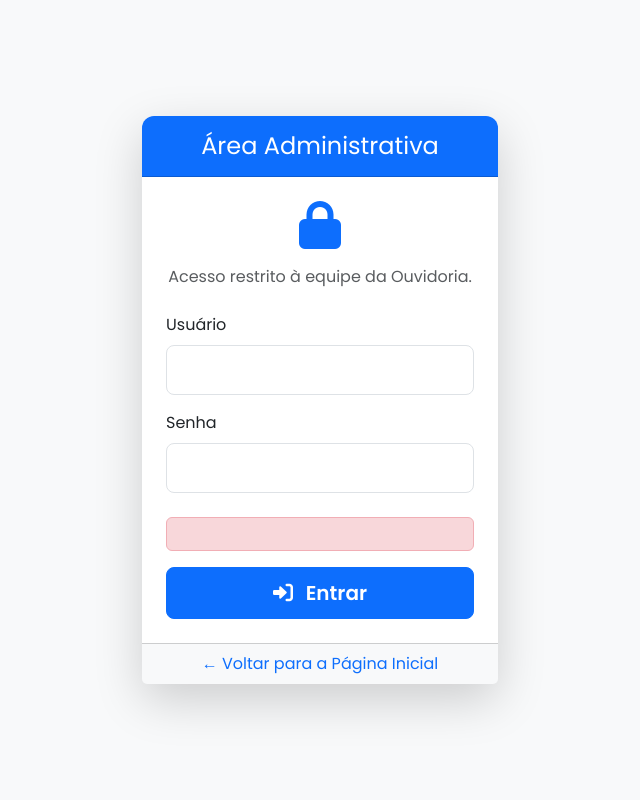
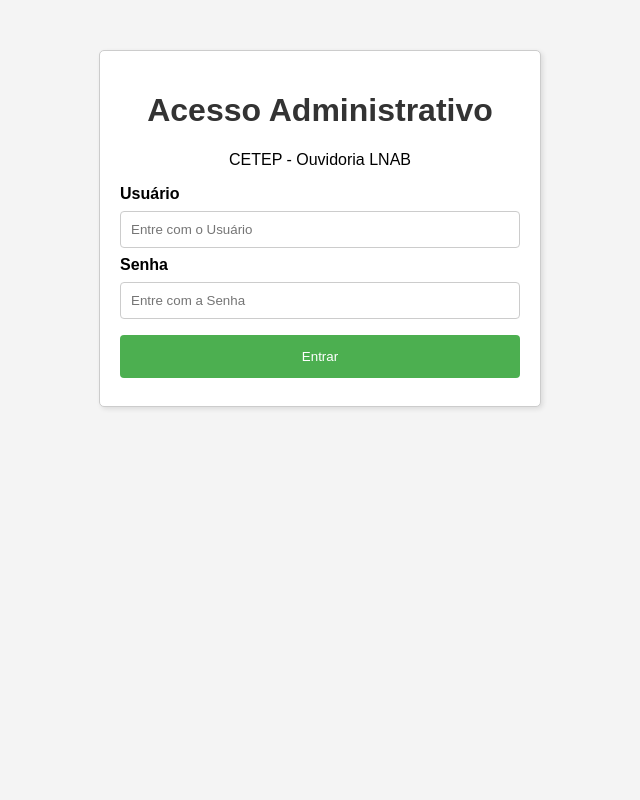
Before and after one commit to marcioceac10-creator/ouvidoria-cetep-lnab, a Flask app: page /admin in a window 1280 px wide. Shown: the whole page, without its empty margins (320-960 px from the left). Run offline with Flask 3, Linux system fonts and the light colour scheme.

Commit message:
Update admin.html

```diff
--- a/templates/admin.html
+++ b/templates/admin.html
@@ -4,68 +4,41 @@
     <meta charset="UTF-8">
     <meta name="viewport" content="width=device-width, initial-scale=1.0">
     <title>Admin - CETEP Ouvidoria</title>
+    <style>
+        body { font-family: Arial, sans-serif; margin: 20px; background-color: #f4f4f4; }
+        .container { max-width: 400px; margin: 50px auto; padding: 20px; border: 1px solid #ccc; background-color: #fff; box-shadow: 2px 2px 5px rgba(0,0,0,0.1); border-radius: 5px; }
+        h1 { text-align: center; color: #333; }
+        p { text-align: center; }
+        input[type="text"], input[type="password"] { width: 100%; padding: 10px; margin: 8px 0; display: inline-block; border: 1px solid #ccc; box-sizing: border-box; border-radius: 4px; }
+        button { background-color: #4CAF50; color: white; padding: 14px 20px; margin: 8px 0; border: none; cursor: pointer; width: 100%; border-radius: 4px; }
+        button:hover { opacity: 0.8; }
+        #messageBox { text-align: center; padding: 10px; margin-top: 10px; border-radius: 4px; }
+        .hidden { display: none; }
+        .error { background-color: #fdd; color: #a00; border: 1px solid #a00; }
+        .success { background-color: #dfd; color: #0a0; border: 1px solid #0a0; }
+    </style>
+</head>
+<body>
+    <div class="container">
+        <h1>Acesso Administrativo</h1>
+        <p>CETEP - Ouvidoria LNAB</p>
 
-    <link href="https://fonts.googleapis.com/css2?family=Poppins:wght@300;400;600;700&display=swap" rel="stylesheet">
+        <form id="loginForm">
+            <label for="usuarioAdmin"><b>Usuário</b></label>
+            <input type="text" placeholder="Entre com o Usuário" id="usuarioAdmin" name="usuarioAdmin" required>
 
-    <link href="https://cdn.jsdelivr.net/npm/bootstrap@5.3.2/dist/css/bootstrap.min.css" rel="stylesheet">
+            <label for="senhaAdmin"><b>Senha</b></label>
+            <input type="password" placeholder="Entre com a Senha" id="senhaAdmin" name="senhaAdmin" required>
 
-    <link rel="stylesheet" href="https://cdnjs.cloudflare.com/ajax/libs/font-awesome/6.0.0-beta3/css/all.min.css">
+            <button type="submit" id="loginButton">Entrar</button>
+        </form>
 
-    <link rel="stylesheet" href="{{ url_for('static', filename='style.css') }}">
-
-</head>
-
-<body class="d-flex align-items-center justify-content-center min-vh-100">
-    <div class="container">
-        <div class="row justify-content-center">
-            <div class="col-md-5 col-lg-4">
-
-                <div class="card shadow-lg border-0">
-                    <div class="card-header text-center bg-primary text-white" style="border-radius: 12px 12px 0 0;">
-                        <h4 class="mb-0 py-2">Área Administrativa</h4>
-                    </div>
-
-                    <div class="card-body p-4">
-                        <div class="text-center mb-4">
-                             <i class="fas fa-lock fa-3x text-primary mb-3"></i>
-                            <p class="text-muted">Acesso restrito à equipe da Ouvidoria.</p>
-                        </div>
-
-                        <form id="formAdminLogin">
-                            <div class="mb-3">
-                                <label for="usuarioAdmin" class="form-label">Usuário</label>
-                                <input type="text" class="form-control" id="usuarioAdmin" name="usuarioAdmin" required>
-                            </div>
-                            <div class="mb-4">
-                                <label for="senhaAdmin" class="form-label">Senha</label>
-                                <input type="password" class="form-control" id="senhaAdmin" name="senhaAdmin" required>
-                            </div>
-
-                            <div id="messageBox" class="alert alert-danger hidden" role="alert"></div>
-
-                            <div class="d-grid gap-2">
-                                <button type="submit" class="btn btn-primary btn-lg" id="loginButton">
-                                    <i class="fas fa-sign-in-alt me-2"></i> Entrar
-                                </button>
-                            </div>
-                        </form>
-                    </div>
-
-                    <div class="card-footer text-center bg-light">
-                        <a href="{{ url_for('index') }}" class="text-decoration-none text-primary">← Voltar para a Página Inicial</a>
-                    </div>
-                </div>
-            </div>
-        </div>
+        <div id="messageBox" class="hidden"></div>
     </div>
 
-    <script src="https://code.jquery.com/jquery-3.6.0.min.js"></script>
-    <script src="https://cdn.jsdelivr.net/npm/bootstrap@5.3.2/dist/js/bootstrap.bundle.min.js"></script>
-
     <script>
-        document.getElementById('formAdminLogin').addEventListener('submit', function(e) {
+        document.getElementById('loginForm').addEventListener('submit', function(e) {
             e.preventDefault();
-
             const form = e.target;
             const messageBox = document.getElementById('messageBox');
             const loginButton = document.getElementById('loginButton');
@@ -73,9 +46,7 @@
             loginButton.disabled = true;
             loginButton.textContent = 'Aguarde...';
 
-            // Limpa e esconde a mensagem
-            messageBox.classList.remove('alert-success', 'alert-danger');
-            messageBox.classList.add('hidden');
+            messageBox.className = 'hidden';
             messageBox.textContent = '';
 
             fetch('/admin_login', {
@@ -84,29 +55,25 @@
             })
             .then(response => response.json().then(data => ({ status: response.status, body: data })))
             .then(({ status, body }) => {
-
-                messageBox.classList.remove('hidden'); // Mostra a caixa
-
                 if (status === 200) {
-                    messageBox.classList.add('alert-success');
+                    messageBox.className = 'success';
                     messageBox.textContent = 'Login realizado com sucesso! Redirecionando...';
                     window.location.href = body.redirect;
                 } else {
-                    messageBox.classList.add('alert-danger');
+                    messageBox.className = 'error';
                     messageBox.textContent = body.erro || 'Credenciais inválidas.';
                 }
             })
             .catch(error => {
                 console.error('Erro na requisição:', error);
-                messageBox.classList.add('alert-danger');
+                messageBox.className = 'error';
                 messageBox.textContent = 'Erro de conexão com o servidor.';
             })
             .finally(() => {
                 loginButton.disabled = false;
-                loginButton.innerHTML = '<i class="fas fa-sign-in-alt me-2"></i> Entrar'; // Retorna o ícone e texto original
+                loginButton.textContent = 'Entrar';
             });
         });
-
     </script>
 </body>
 </html>
```
